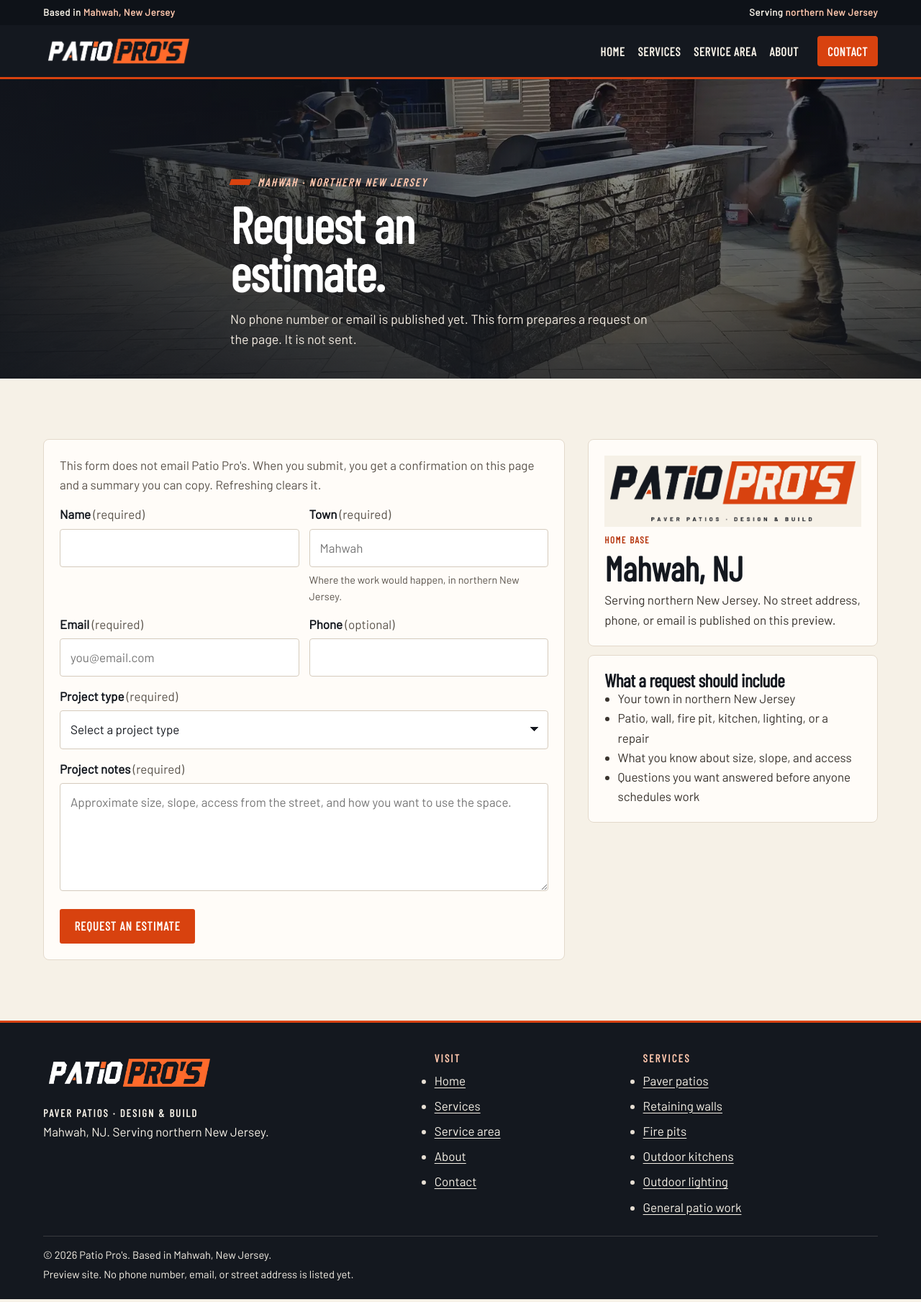
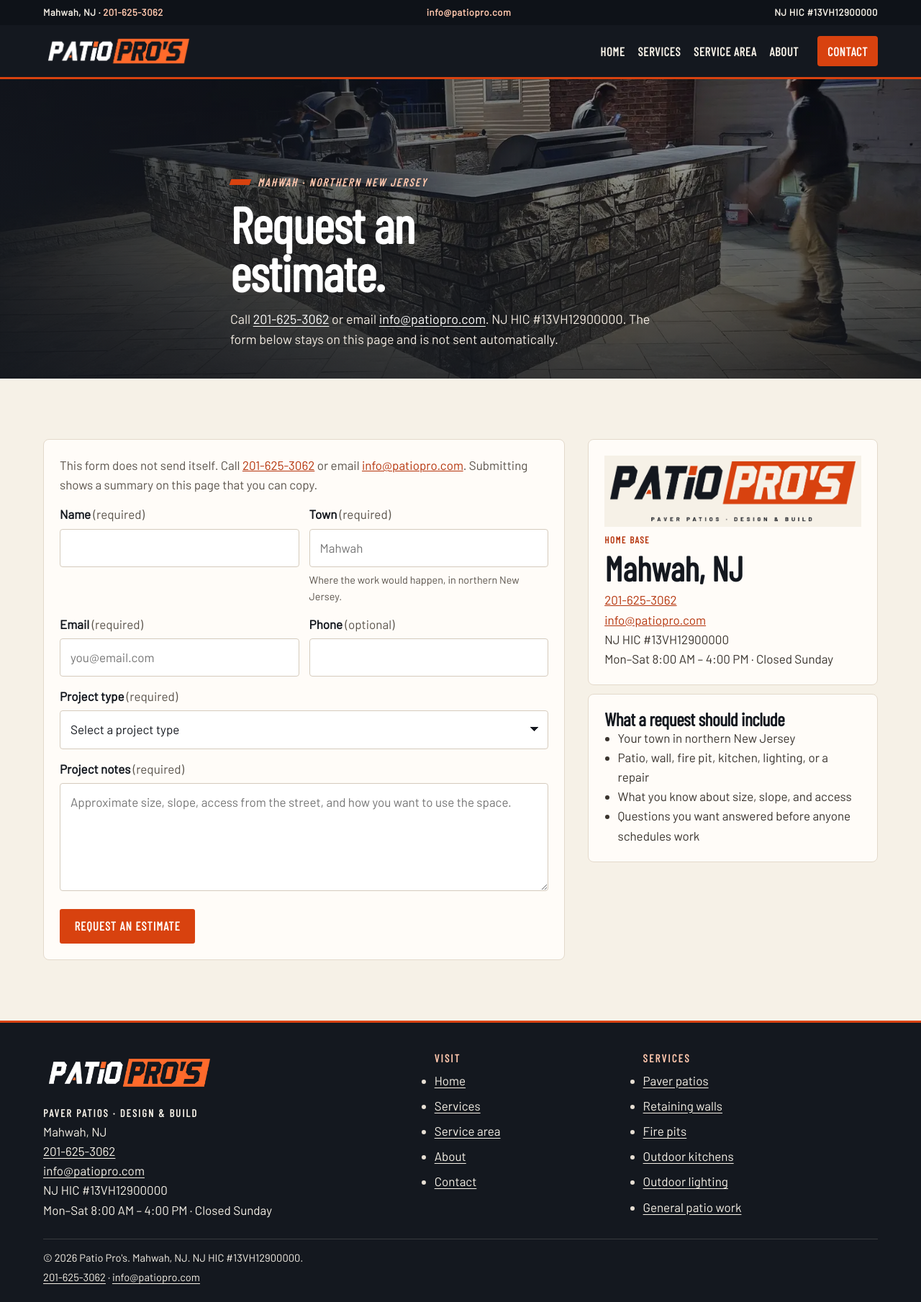
Before and after one commit to mfredericks-collab/PaverPro, a website built with Vite: page contact.html in a window 1280 px wide. Shown: the whole page at 72% size. Built offline with nearby package versions, Linux system fonts and the light colour scheme.

Commit message:
Add Patio Pro's phone, email, license, and hours.
Use 201-625-3062 and info@patiopro.com in Mahwah, with the NJ HIC number and weekday hours from the related company listing.

```diff
--- a/contact.html
+++ b/contact.html
@@ -15,8 +15,9 @@
   <div class="topbar">
     <div class="topline">
       <div class="container topline-inner">
-        <p>Based in <strong>Mahwah, New Jersey</strong></p>
-        <p>Serving <strong>northern New Jersey</strong></p>
+        <p>Mahwah, NJ · <a href="tel:+12016253062">201-625-3062</a></p>
+        <p><a href="mailto:info@patiopro.com">info@patiopro.com</a></p>
+        <p>NJ HIC #13VH12900000</p>
       </div>
     </div>
     <header class="site-header">
@@ -43,7 +44,7 @@
       <div class="container hero-copy">
         <p class="eyebrow">Mahwah · Northern New Jersey</p>
         <h1>Request an estimate.</h1>
-        <p class="lede">No phone number or email is published yet. This form prepares a request on the page. It is not sent.</p>
+        <p class="lede">Call <a href="tel:+12016253062">201-625-3062</a> or email <a href="mailto:info@patiopro.com">info@patiopro.com</a>. NJ HIC #13VH12900000. The form below stays on this page and is not sent automatically.</p>
       </div>
     </section>
     <section class="section">
@@ -52,7 +53,7 @@
           <p class="no-js-note">JavaScript is off. This preview cannot show a confirmation, and it will not send a request.</p>
           <p id="form-status" class="visually-hidden" role="status"></p>
           <form id="estimate-form" novalidate onsubmit="event.preventDefault()">
-            <p class="form-note">This form does not email Patio Pro's. When you submit, you get a confirmation on this page and a summary you can copy. Refreshing clears it.</p>
+            <p class="form-note">This form does not send itself. Call <a href="tel:+12016253062">201-625-3062</a> or email <a href="mailto:info@patiopro.com">info@patiopro.com</a>. Submitting shows a summary on this page that you can copy.</p>
             <p id="form-alert" class="form-alert" role="alert" hidden></p>
             <div class="form-grid">
               <div class="field">
@@ -103,7 +104,7 @@
           <div id="form-success" class="form-success" hidden>
             <p class="status-pill">Not sent — on this page only</p>
             <h2 id="success-title" tabindex="-1">This request is complete and was not sent.</h2>
-            <p>Patio Pro's does not receive this form yet. There is no inbox, phone number, or street address connected to this preview. Copy the summary if you want a record. It disappears when you leave or refresh this page.</p>
+            <p>This form was not sent. Call <a href="tel:+12016253062">201-625-3062</a> or email the summary to <a href="mailto:info@patiopro.com">info@patiopro.com</a>. It disappears when you leave or refresh this page.</p>
             <dl id="summary-list" class="summary-list"></dl>
             <textarea id="summary-fallback" class="summary-fallback" hidden readonly></textarea>
             <div class="success-actions">
@@ -117,7 +118,10 @@
             <img class="lockup" src="/brand/logo-light.png" alt="Patio Pro's. Paver patios, design and build." width="1621" height="449">
             <p class="aside-kicker">Home base</p>
             <p class="aside-place">Mahwah, NJ</p>
-            <p>Serving northern New Jersey. No street address, phone, or email is published on this preview.</p>
+            <p><a href="tel:+12016253062">201-625-3062</a></p>
+            <p><a href="mailto:info@patiopro.com">info@patiopro.com</a></p>
+            <p>NJ HIC #13VH12900000</p>
+            <p>Mon–Sat 8:00 AM – 4:00 PM · Closed Sunday</p>
           </div>
           <div class="panel">
             <h2>What a request should include</h2>
@@ -137,7 +141,11 @@
       <div>
         <img class="footer-logo" src="/brand/logo-dark.png" alt="Patio Pro's" width="850" height="195">
         <p class="tagline">Paver patios · Design &amp; build</p>
-        <p>Mahwah, NJ. Serving northern New Jersey.</p>
+        <p>Mahwah, NJ</p>
+        <p><a href="tel:+12016253062">201-625-3062</a></p>
+        <p><a href="mailto:info@patiopro.com">info@patiopro.com</a></p>
+        <p>NJ HIC #13VH12900000</p>
+        <p>Mon–Sat 8:00 AM – 4:00 PM · Closed Sunday</p>
       </div>
       <div>
         <h2>Visit</h2>
@@ -162,8 +170,8 @@
       </div>
     </div>
     <div class="container footer-base">
-      <p>© 2026 Patio Pro's. Based in Mahwah, New Jersey.</p>
-      <p>Preview site. No phone number, email, or street address is listed yet.</p>
+      <p>© 2026 Patio Pro's. Mahwah, NJ. NJ HIC #13VH12900000.</p>
+      <p><a href="tel:+12016253062">201-625-3062</a> · <a href="mailto:info@patiopro.com">info@patiopro.com</a></p>
     </div>
   </footer>
   <script type="module" src="/src/main.js"></script>
--- a/src/main.js
+++ b/src/main.js
@@ -167,7 +167,7 @@ if (form) {
       "Notes:",
       details,
       "",
-      "This summary was not emailed or stored. This preview has no phone number, email, or street address for Patio Pro's.",
+      "This summary was not emailed. Call 201-625-3062 or send it to info@patiopro.com. Patio Pro's is in Mahwah, NJ. NJ HIC #13VH12900000.",
     ].join("\n");
   }
 
--- a/src/styles.css
+++ b/src/styles.css
@@ -149,9 +149,15 @@ textarea {
   color: #f6f1e7;
 }
 
-.topline strong {
+.topline strong,
+.topline a {
   color: var(--sand);
   font-weight: 700;
+  text-decoration: none;
+}
+
+.topline a:hover {
+  text-decoration: underline;
 }
 
 .site-header {
@@ -366,6 +372,12 @@ textarea {
   background: var(--orange);
   transform: skewX(-18deg);
   flex: none;
+}
+
+.hero a,
+.page-hero a {
+  color: white;
+  text-underline-offset: 0.18em;
 }
 
 .hero .eyebrow,
```
Also changed, not shown: about.html (+12 -10 lines), index.html (+15 -7 lines), service-area.html (+16 -6 lines), services.html (+10 -5 lines).
